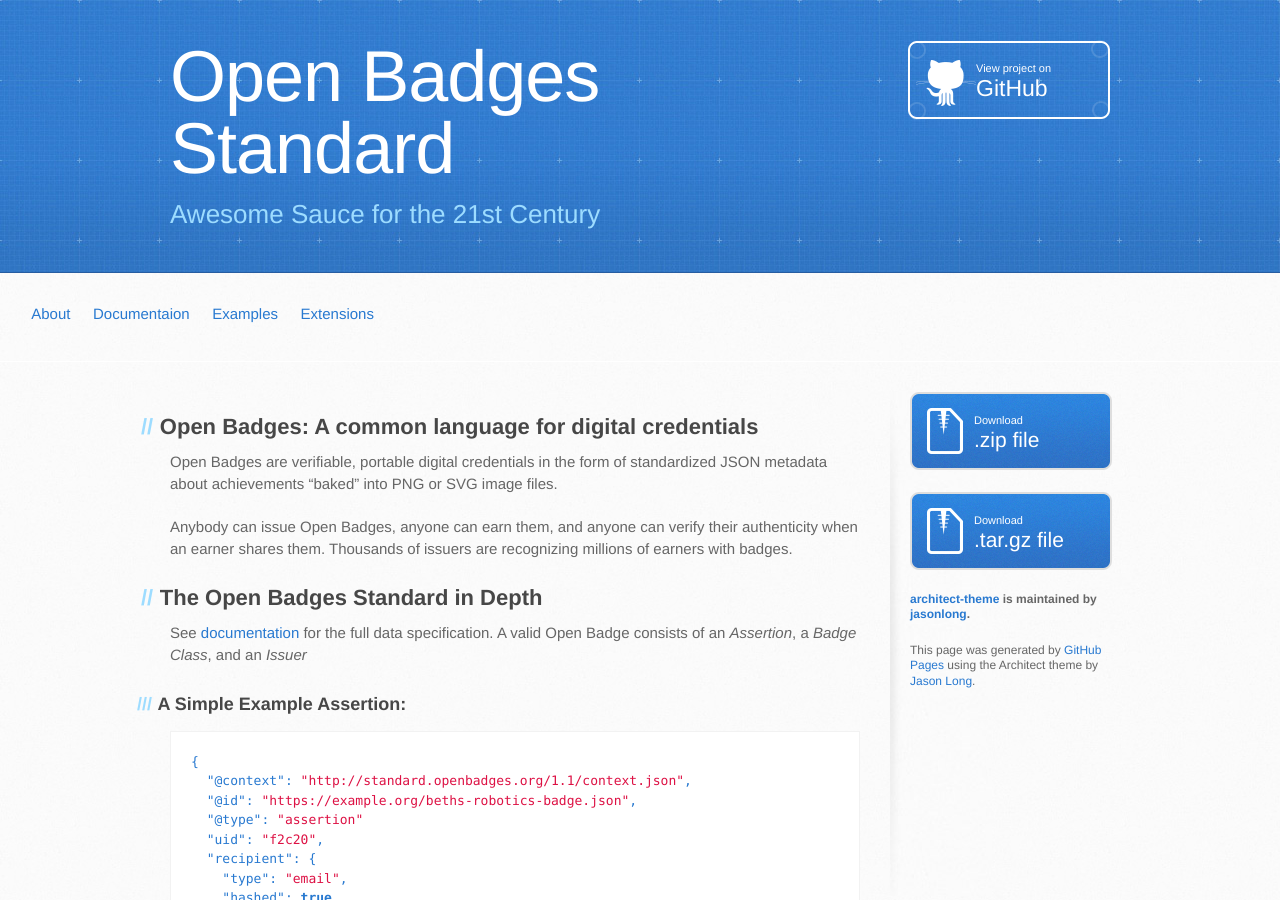
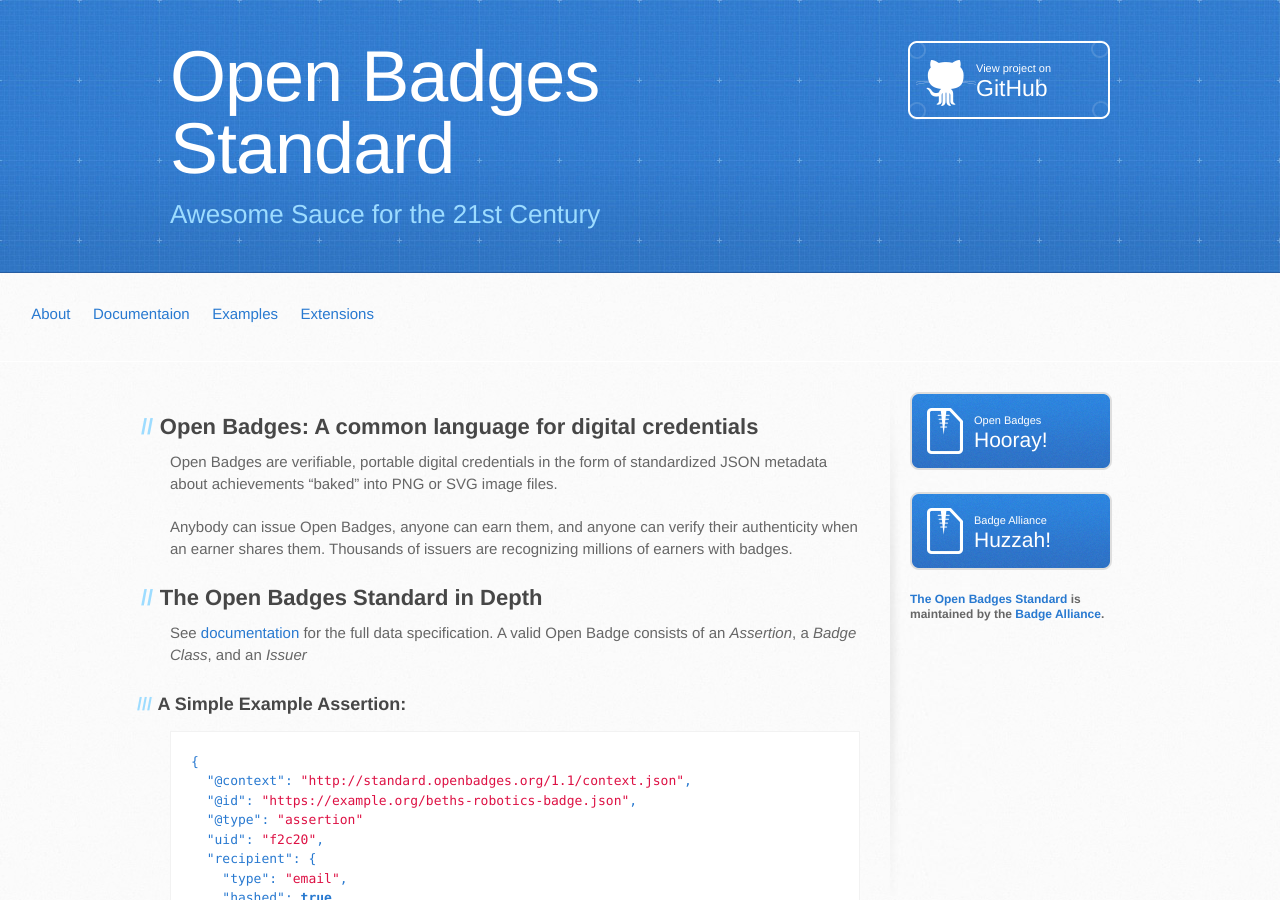
Before and after one commit to 1EdTech/openbadges-specification, a Jekyll site: the page built from index.md, in a window 1280 px wide and 900 px high. Built offline with Jekyll 4.4.1, drawn with Linux system fonts in a browser that asks for light colours.

Commit message:
Quickly got rid of theme promotion links from sidebar

```diff
--- a/_includes/sidebar.html
+++ b/_includes/sidebar.html
@@ -1,15 +1,14 @@
 
 <aside id="sidebar">
-  <a href="https://github.com/jasonlong/architect-theme/archive/master.zip" class="button">
-    <small>Download</small>
-    .zip file
+  <a href="http://openbadges.org" class="button">
+    <small>Open Badges</small>
+    Hooray!
   </a>
-  <a href="https://github.com/jasonlong/architect-theme/archive/master.tar.gz" class="button">
-    <small>Download</small>
-    .tar.gz file
+  <a href="http://badgealliance.org" class="button">
+    <small>Badge Alliance</small>
+    Huzzah!
   </a>
 
-  <p class="repo-owner"><a href="https://github.com/jasonlong/architect-theme">architect-theme</a> is maintained by <a href="https://github.com/jasonlong">jasonlong</a>.</p>
+  <p class="repo-owner"><a href="https://github.com/openbadges/openbadges-specification">The Open Badges Standard</a> is maintained by the <a href="http://badgealliance.org">Badge Alliance</a>.</p>
 
-  <p>This page was generated by <a href="https://pages.github.com">GitHub Pages</a> using the Architect theme by <a href="https://twitter.com/jasonlong">Jason Long</a>.</p>
 </aside>
```
